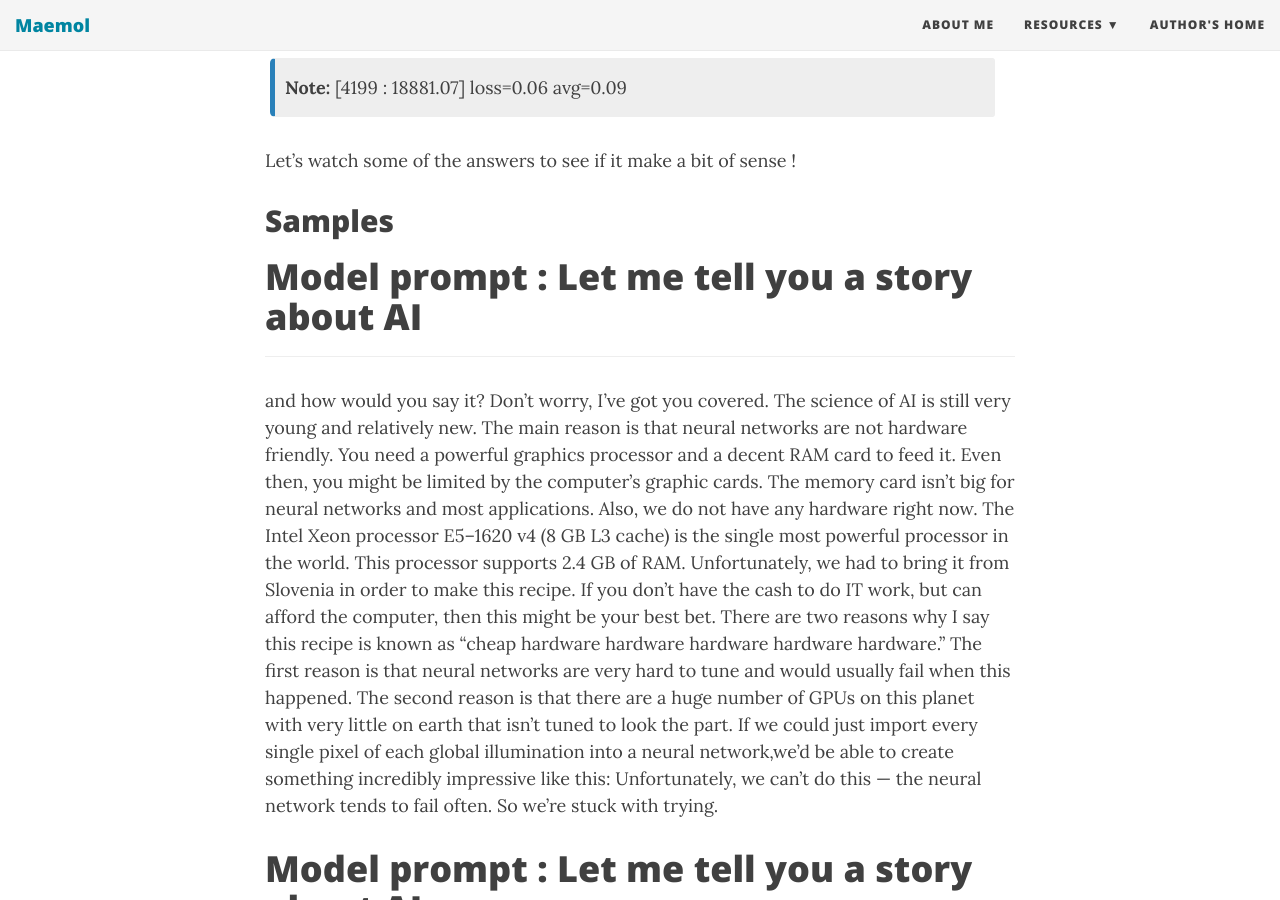
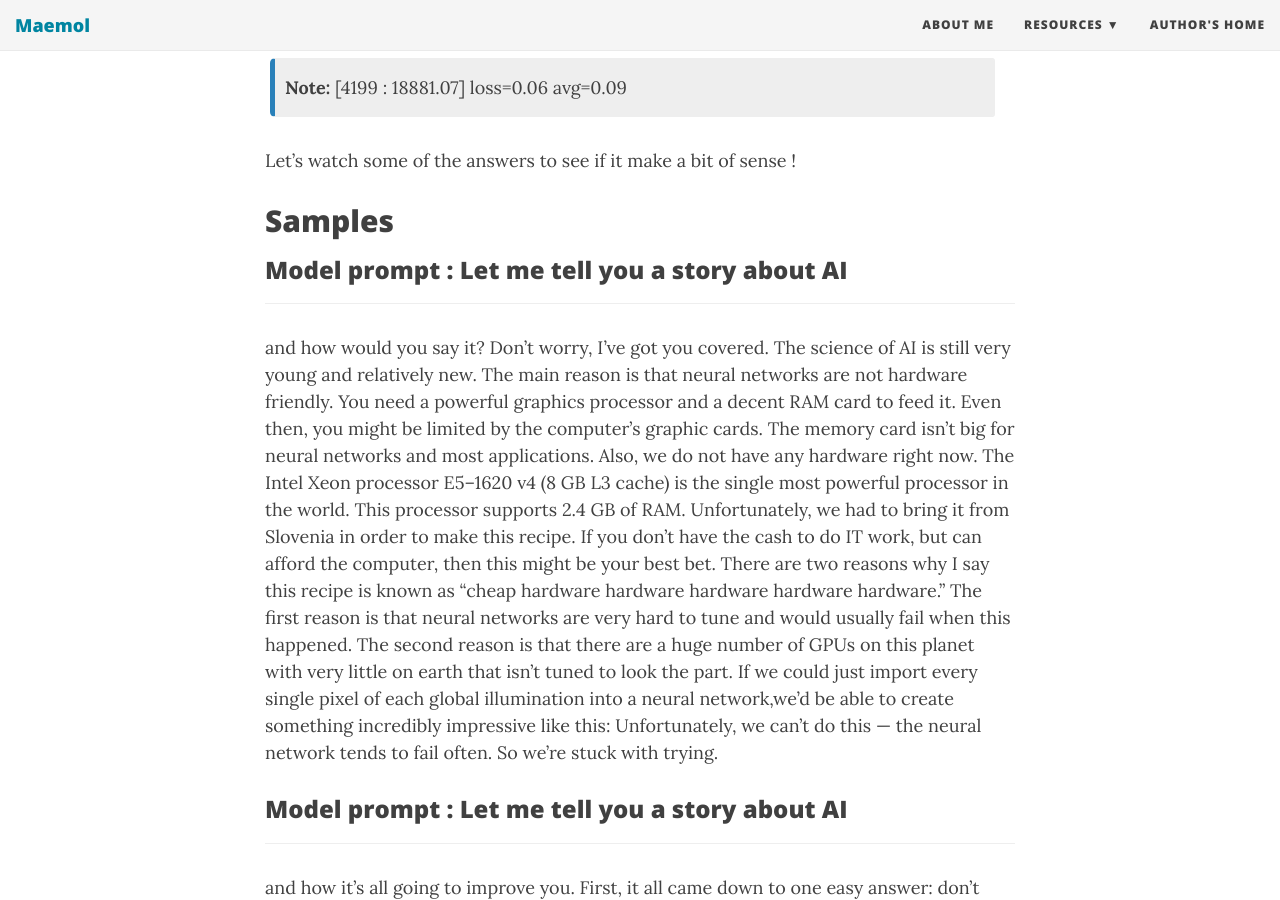
Before and after one commit to Maemol/maemol.github.io, a Jekyll site: the page built from _posts/2019-04-04-OpenAI-GPT2-117m.md, in a window 1280 px wide and 900 px high, scrolled down 934 px. Built offline with Jekyll 4.4.1, drawn with Linux system fonts in a browser that asks for light colours; nearby versions of some CDN libraries.

Commit message:
edit headers type

```diff
--- a/_posts/2019-04-04-OpenAI-GPT2-117m.md
+++ b/_posts/2019-04-04-OpenAI-GPT2-117m.md
@@ -30,20 +30,20 @@ Let's watch some of the answers to see if it make a bit of sense !
 
 ## Samples
 
-# Model prompt : Let me tell you a story about AI
+### Model prompt : Let me tell you a story about AI
 ---
 and how would you say it? Don’t worry, I’ve got you covered. The science of AI is still very young and relatively new. The main reason is that neural networks are not hardware friendly. You need a powerful graphics processor and a decent RAM card to feed it. Even then, you might be limited by the computer’s graphic cards. The memory card isn’t big for neural networks and most applications.
 Also, we do not have any hardware right now. The Intel Xeon processor E5–1620 v4 (8 GB L3 cache) is the single most powerful processor in the world. This processor supports 2.4 GB of RAM. Unfortunately, we had to bring it from Slovenia in order to make this recipe.
 If you don’t have the cash to do IT work, but can afford the computer, then this might be your best bet. There are two reasons why I say this recipe is known as “cheap hardware hardware hardware hardware hardware.” The first reason is that neural networks are very hard to tune and would usually fail when this happened. The second reason is that there are a huge number of GPUs on this planet with very little on earth that isn’t tuned to look the part. If we could just import every single pixel of each global illumination into a neural network,we’d be able to create something incredibly impressive like this:
 Unfortunately, we can’t do this — the neural network tends to fail often. So we’re stuck with trying.
 
-# Model prompt : Let me tell you a story about AI
+### Model prompt : Let me tell you a story about AI
 ---
 and how it’s all going to improve you. First, it all came down to one easy answer: don’t worry about it. I’ll just tell you what to expect.
 There are dozens of easy answers to “Why should I care about AI?” that I’ve seen over the past 15 years of research and development. Most obviously, deep learning is a technology that can learn. Most significantly, convolutional neural networks are an industry-leading technology.
 However, there are challenges. Most obviously, the use of arrays. As an AI, do not open sourced their neural networks unless specifically noted. However, a lot of efforts are being made to bring computational arrays to market. Most notably, the Azure CTO are shipping a staggering amount of software code in bundled updates that are available for both the CLI and the IoT environment. So, while these updates are generally welcomed, most people who are using AI should expect them to be running in a black box.
 
-# Model prompt : Why is AI trending ?
+### Model prompt : Why is AI trending ?
 ---
 Let’s consider how AI will affect us in the future. Will we have more money, will we take drugs, will we have better relationships, will we have larger families? Will we experience less pain, because we become aware of our limitations more effectively? Many people fear that AI will overload the brain with irrelevant thoughts, reducing activities like planning, learning, and acting. This is the very harmful effect of hyper-automation — which is to inhibit the activities that enhance the benefits of high-level engagement and exploration.
 Impulsive purchases like chess players and car buyers are being trained to acquire more and more of our cognitive potential. Autonomous vehicles are already helping to create quite the social order in the driving world: they can drive like we do, take control of our car like we do, and so forth. But the mechanism behind our cognition is a question that is being driven less and explored, at least in the US.
```
